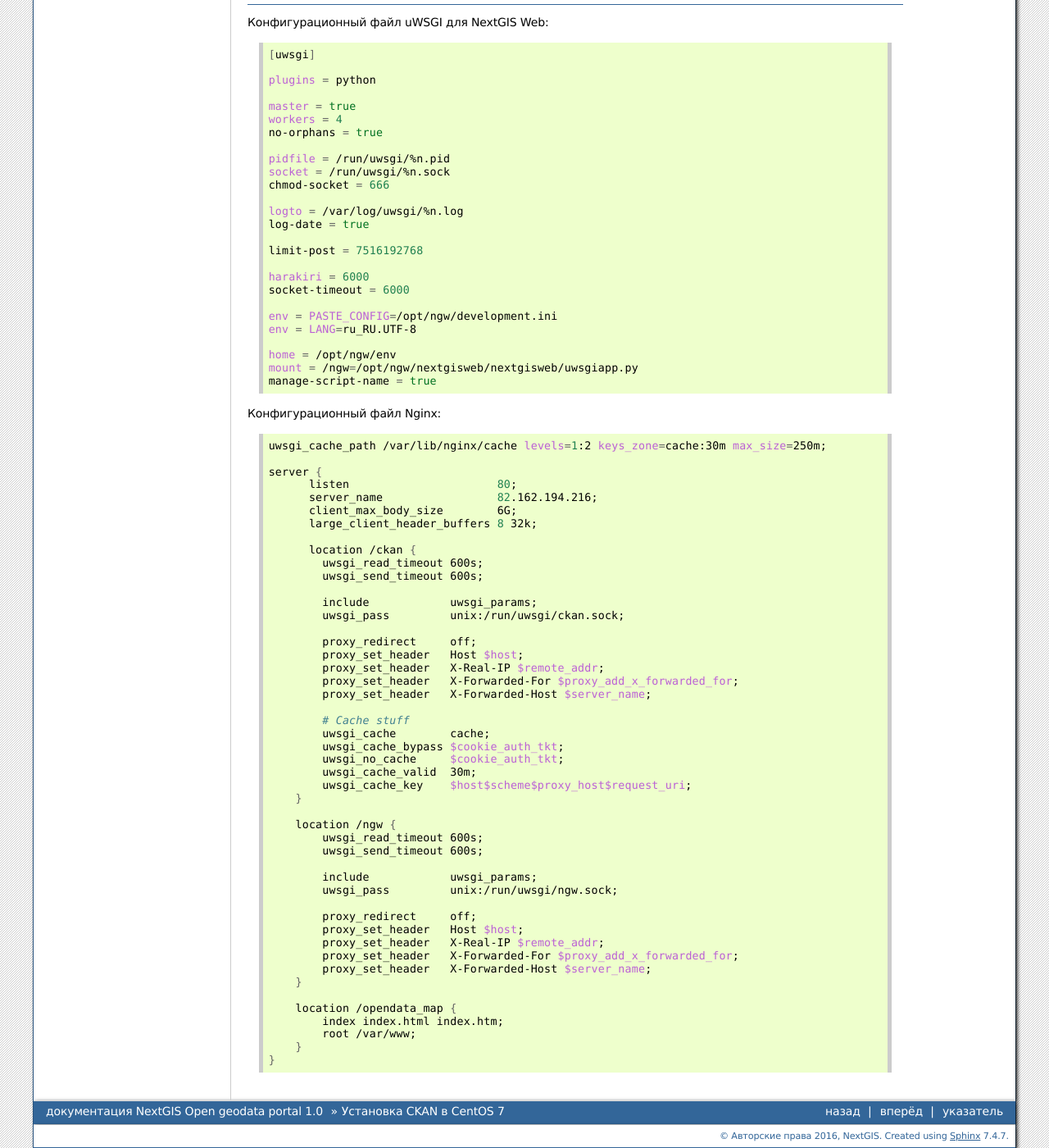
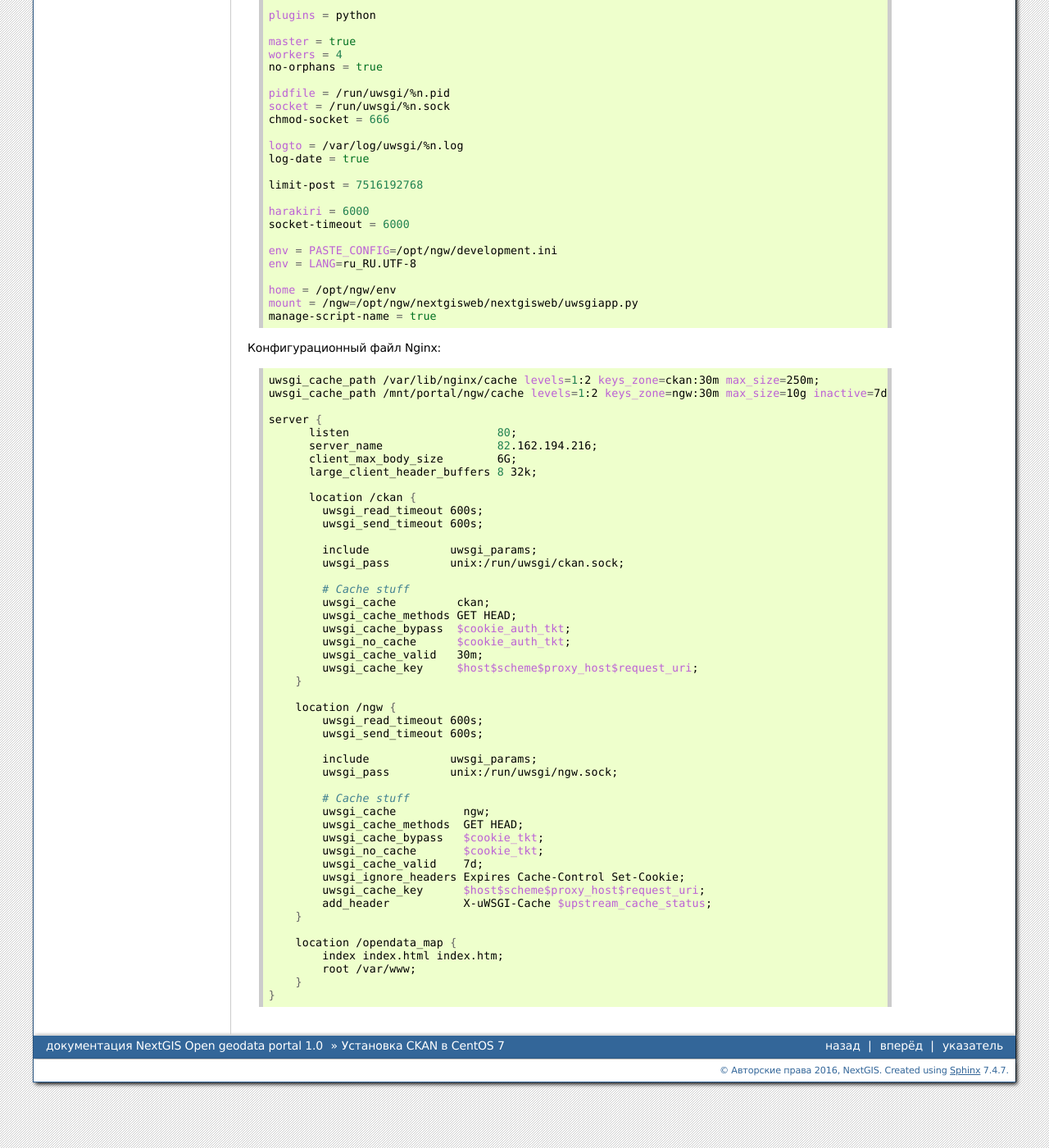
Before and after one commit to nextgis/docs_ogportal, a Sphinx documentation site: the page built from source/install.rst, in a window 1280 px wide and 1400 px high, scrolled down 11168 px. Shown: the whole window at 82% size. Built offline with Sphinx 7.4.7, drawn with Linux system fonts in a browser that asks for light colours; formulas are drawn with MathJax 3; some of the changed text lies outside the part shown.

Commit message:
Обновил конфиг Nginx

```diff
--- a/source/install.rst
+++ b/source/install.rst
@@ -516,7 +516,7 @@
 
 .. code:: bash
 
-    uwsgi_cache_path /var/lib/nginx/cache levels=1:2 keys_zone=cache:30m max_size=250m;
+    uwsgi_cache_path /var/lib/nginx/cache levels=1:2 keys_zone=ckan:30m max_size=250m;
 
     server {
           listen               80;
@@ -530,18 +530,13 @@
             include            uwsgi_params;
             uwsgi_pass         unix:/run/uwsgi/ckan.sock;
 
-            proxy_redirect     off;
-            proxy_set_header   Host $host;
-            proxy_set_header   X-Real-IP $remote_addr;
-            proxy_set_header   X-Forwarded-For $proxy_add_x_forwarded_for;
-            proxy_set_header   X-Forwarded-Host $server_name;
-
             # Cache stuff
-            uwsgi_cache        cache;
-            uwsgi_cache_bypass $cookie_auth_tkt;
-            uwsgi_no_cache     $cookie_auth_tkt;
-            uwsgi_cache_valid  30m;
-            uwsgi_cache_key    $host$scheme$proxy_host$request_uri;
+            uwsgi_cache         ckan;
+            uwsgi_cache_methods GET HEAD;
+            uwsgi_cache_bypass  $cookie_auth_tkt;
+            uwsgi_no_cache      $cookie_auth_tkt;
+            uwsgi_cache_valid   30m;
+            uwsgi_cache_key     $host$scheme$proxy_host$request_uri;
         }
     }
 
@@ -837,7 +832,8 @@
 
 .. code:: bash
 
-    uwsgi_cache_path /var/lib/nginx/cache levels=1:2 keys_zone=cache:30m max_size=250m;
+    uwsgi_cache_path /var/lib/nginx/cache levels=1:2 keys_zone=ckan:30m max_size=250m;
+    uwsgi_cache_path /mnt/portal/ngw/cache levels=1:2 keys_zone=ngw:30m max_size=10g inactive=7d;
 
     server {
           listen                      80;
@@ -852,18 +848,13 @@
             include            uwsgi_params;
             uwsgi_pass         unix:/run/uwsgi/ckan.sock;
 
-            proxy_redirect     off;
-            proxy_set_header   Host $host;
-            proxy_set_header   X-Real-IP $remote_addr;
-            proxy_set_header   X-Forwarded-For $proxy_add_x_forwarded_for;
-            proxy_set_header   X-Forwarded-Host $server_name;
-
             # Cache stuff
-            uwsgi_cache        cache;
-            uwsgi_cache_bypass $cookie_auth_tkt;
-            uwsgi_no_cache     $cookie_auth_tkt;
-            uwsgi_cache_valid  30m;
-            uwsgi_cache_key    $host$scheme$proxy_host$request_uri;
+            uwsgi_cache         ckan;
+            uwsgi_cache_methods GET HEAD;
+            uwsgi_cache_bypass  $cookie_auth_tkt;
+            uwsgi_no_cache      $cookie_auth_tkt;
+            uwsgi_cache_valid   30m;
+            uwsgi_cache_key     $host$scheme$proxy_host$request_uri;
         }
 
         location /ngw {
@@ -873,11 +864,15 @@
             include            uwsgi_params;
             uwsgi_pass         unix:/run/uwsgi/ngw.sock;
 
-            proxy_redirect     off;
-            proxy_set_header   Host $host;
-            proxy_set_header   X-Real-IP $remote_addr;
-            proxy_set_header   X-Forwarded-For $proxy_add_x_forwarded_for;
-            proxy_set_header   X-Forwarded-Host $server_name;
+            # Cache stuff
+            uwsgi_cache          ngw;
+            uwsgi_cache_methods  GET HEAD;
+            uwsgi_cache_bypass   $cookie_tkt;
+            uwsgi_no_cache       $cookie_tkt;
+            uwsgi_cache_valid    7d;
+            uwsgi_ignore_headers Expires Cache-Control Set-Cookie;
+            uwsgi_cache_key      $host$scheme$proxy_host$request_uri;
+            add_header           X-uWSGI-Cache $upstream_cache_status;
         }
 
         location /opendata_map {
```
